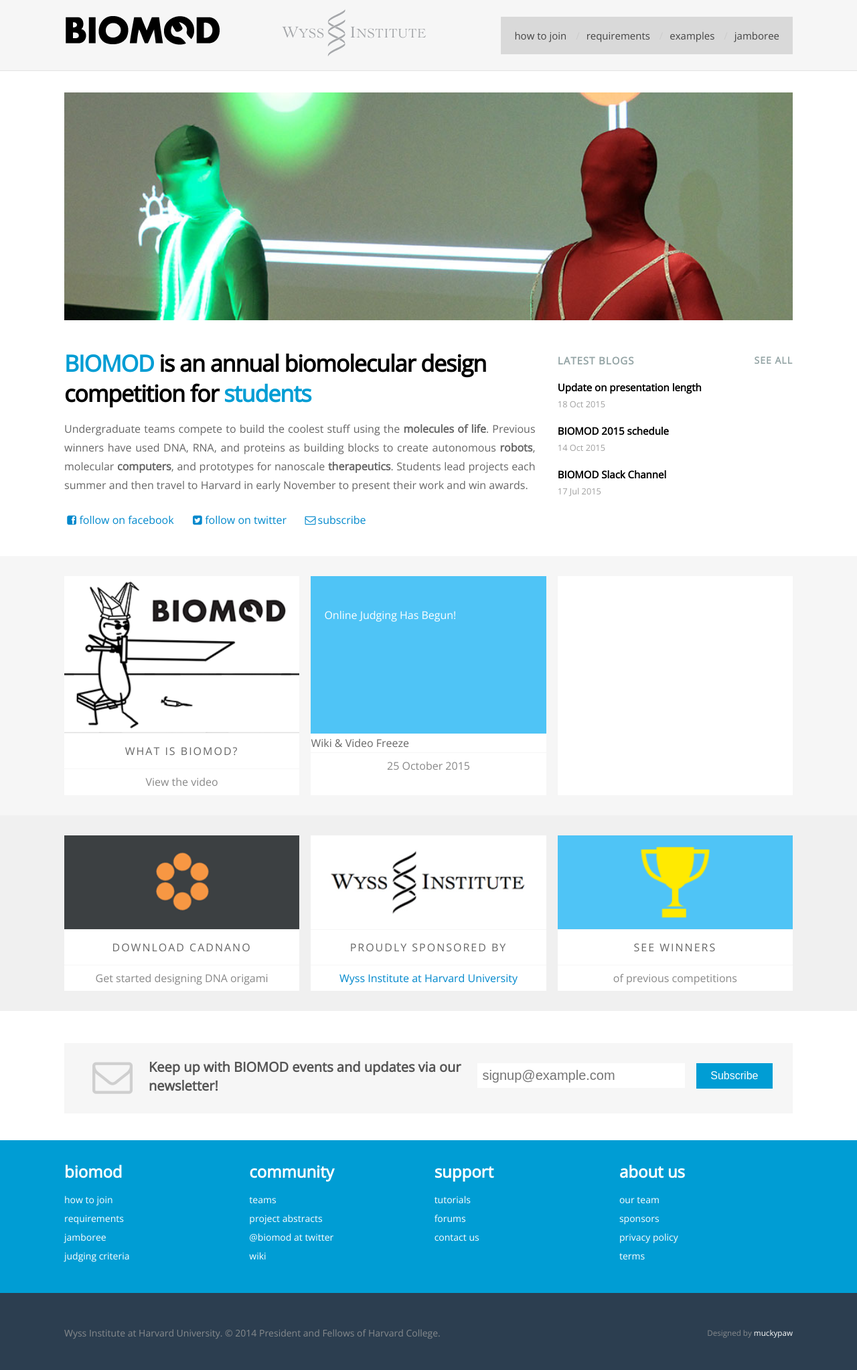
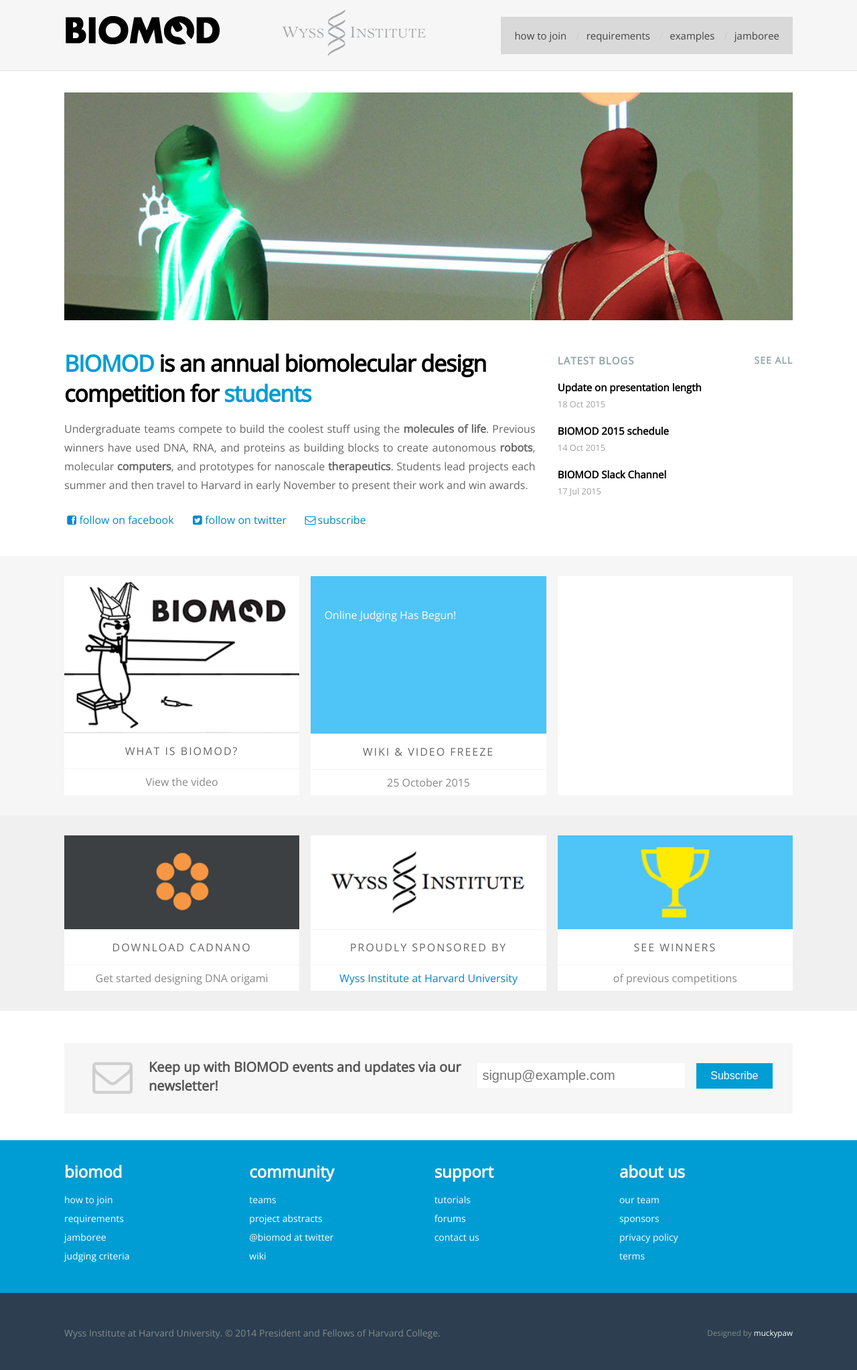
Before and after one commit to sdouglas/biomod, a Jekyll site: the page built from index.html, in a window 1280 px wide. Shown: the whole page at 67% size. Built offline with Jekyll 4.4.1, drawn with Linux system fonts in a browser that asks for light colours; nearby versions of some CDN libraries; Markdown is read by kramdown in place of the engine named in the settings.

Commit message:
center countdown label with class='section-title'

```diff
--- a/index.html
+++ b/index.html
@@ -84,11 +84,10 @@
                Online Judging Has Begun!
                 </div>
             </div>
-                Wiki &amp; Video Freeze
+                <div class="section-title">Wiki &amp; Video Freeze</div>
                 <div class="section-caption">
-
                     <span>{{ site.upcoming_date | date_to_long_string }}</span>
-                    <!-- Jamboree date! ---- November 1st, 2014 / Cambridge, MA -->
+                    <!-- Jamboree date! ---- Oct 31st, 2015 / Cambridge, MA -->
                 </div>
         </section>
 
```
